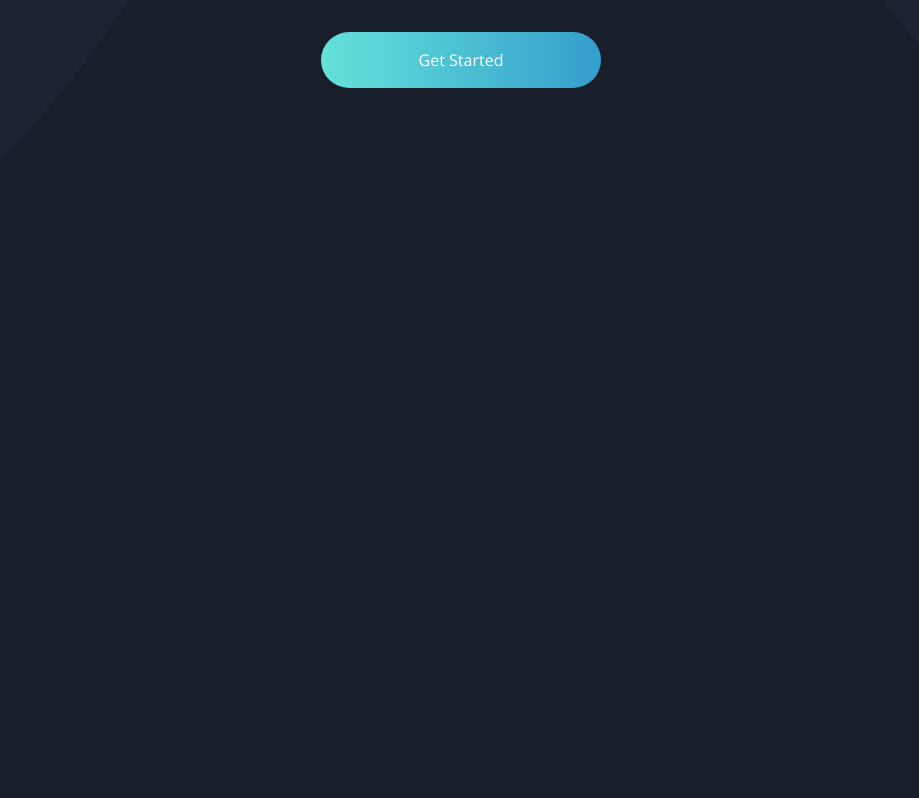
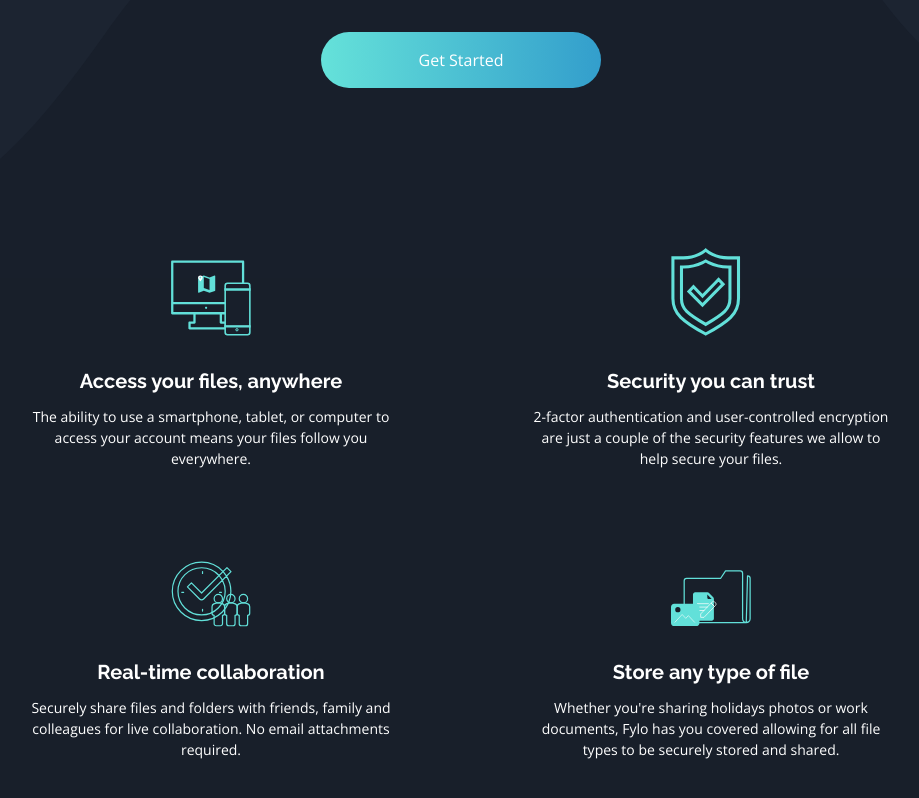
Before and after one commit to iPavelGeorgiev/fylo-dark-theme-landing-page, a website: page src/index.html in a window 1280 px wide. Shown: the part 984-1782 px from the top of the page, without its empty margins (179-1098 px from the left). Before the commit the page ends 1262 px from the top, so only its background shows below. Drawn offline with nearby package versions, Linux system fonts and the light colour scheme; files that its build step writes are made by us from their sources.

Commit message:
Add features component

```diff
--- a/src/index.html
+++ b/src/index.html
@@ -43,6 +43,52 @@
         <button class="btn-primary-lg">Get Started</button>
       </div>
     </section>
+    <section class="features">
+      <div class="feature">
+        <div class="feature-img">
+          <img src="./img/icon-access-anywhere.svg" alt="icon access anywhere">
+        </div>
+        <h3 class="feature-title">
+          Access your files, anywhere
+        </h3>
+        <p class="feature-desc">
+          The ability to use a smartphone, tablet, or computer to access your account means your files follow you everywhere.
+        </p>
+      </div>
+      <div class="feature">
+        <div class="feature-img">
+          <img src="./img/icon-security.svg" alt="icon security">
+        </div>
+        <h3 class="feature-title">
+          Security you can trust
+        </h3>
+        <p class="feature-desc">
+          2-factor authentication and user-controlled encryption are just a couple of the security features we allow to help secure your files.
+        </p>
+      </div>
+      <div class="feature">
+        <div class="feature-img">
+          <img src="./img/icon-collaboration.svg" alt="icon collaboration">
+        </div>
+        <h3 class="feature-title">
+          Real-time collaboration
+        </h3>
+        <p class="feature-desc">
+          Securely share files and folders with friends, family and colleagues for live collaboration. No email attachments required.
+        </p>
+      </div>
+      <div class="feature">
+        <div class="feature-img">
+          <img src="./img/icon-any-file.svg" alt="icon any file">
+        </div>
+        <h3 class="feature-title">
+          Store any type of file
+        </h3>
+        <p class="feature-desc">
+          Whether you're sharing holidays photos or work documents, Fylo has you covered allowing for all file types to be securely stored and shared.
+        </p>
+      </div>
+    </section>
   </main>
 </body>
 </html>
--- /dev/null
+++ b/src/scss/components/_features.scss
@@ -0,0 +1,31 @@
+@use "../abstracts/variables" as vars;
+@use "../abstracts/breakpoints" as *;
+
+.features {
+  display: grid;
+  grid-template-columns: repeat(2, 1fr);
+  grid-column-gap: 13rem;
+  grid-row-gap: 9.2rem;
+  align-items: baseline;
+  max-width: 93rem;
+  margin: 0 auto;
+  margin-bottom: 11rem;
+  padding: vars.$container-padding-x;
+
+  @include breakpoint("max", 630px) {
+    grid-template-columns: repeat(1, 1fr);
+  }
+}
+
+.feature {
+  text-align: center;
+
+  &-img {
+    max-width: 8rem;
+    margin: 0 auto 3rem auto;
+  }
+
+  &:nth-child(2) img {
+    max-width: 7rem;
+  }
+}
--- a/src/scss/main.scss
+++ b/src/scss/main.scss
@@ -5,3 +5,4 @@
 @use "./components/buttons";
 @use "./components/header";
 @use "./components/intro";
+@use "./components/features";
```
